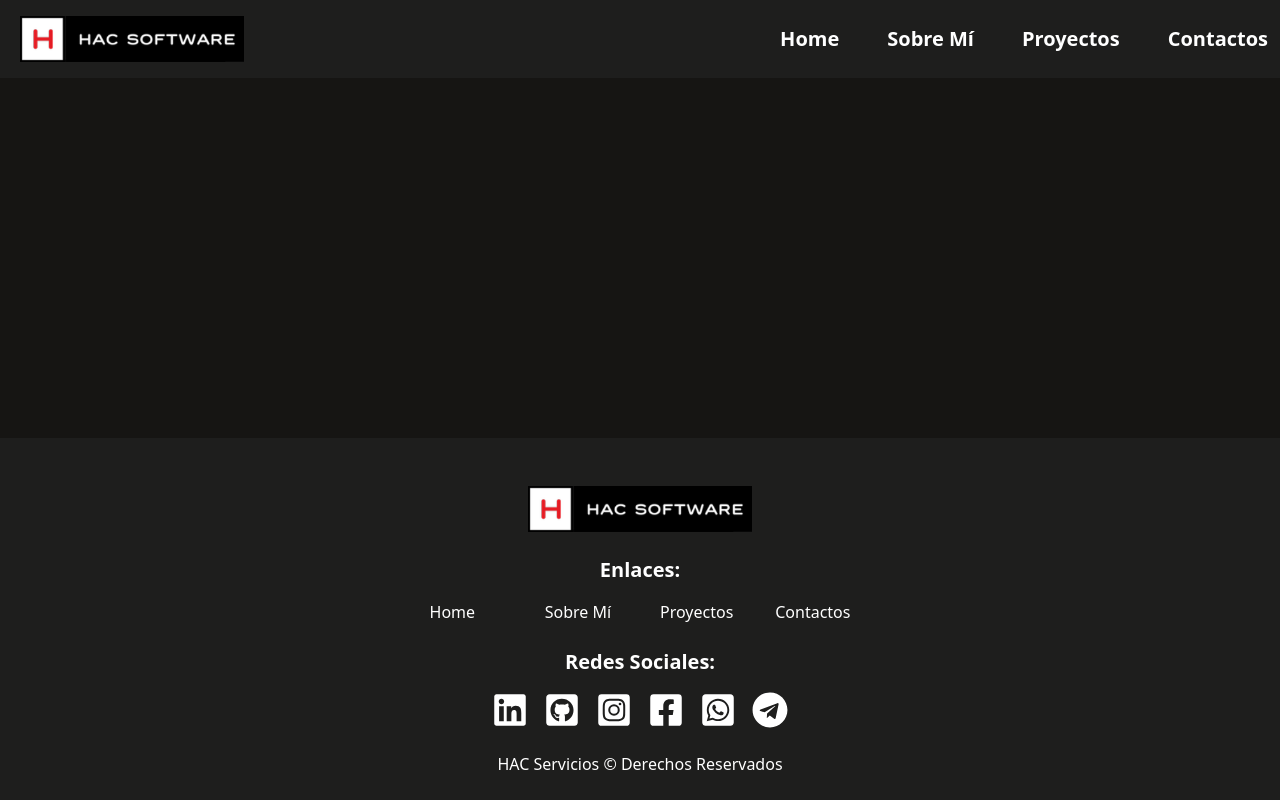
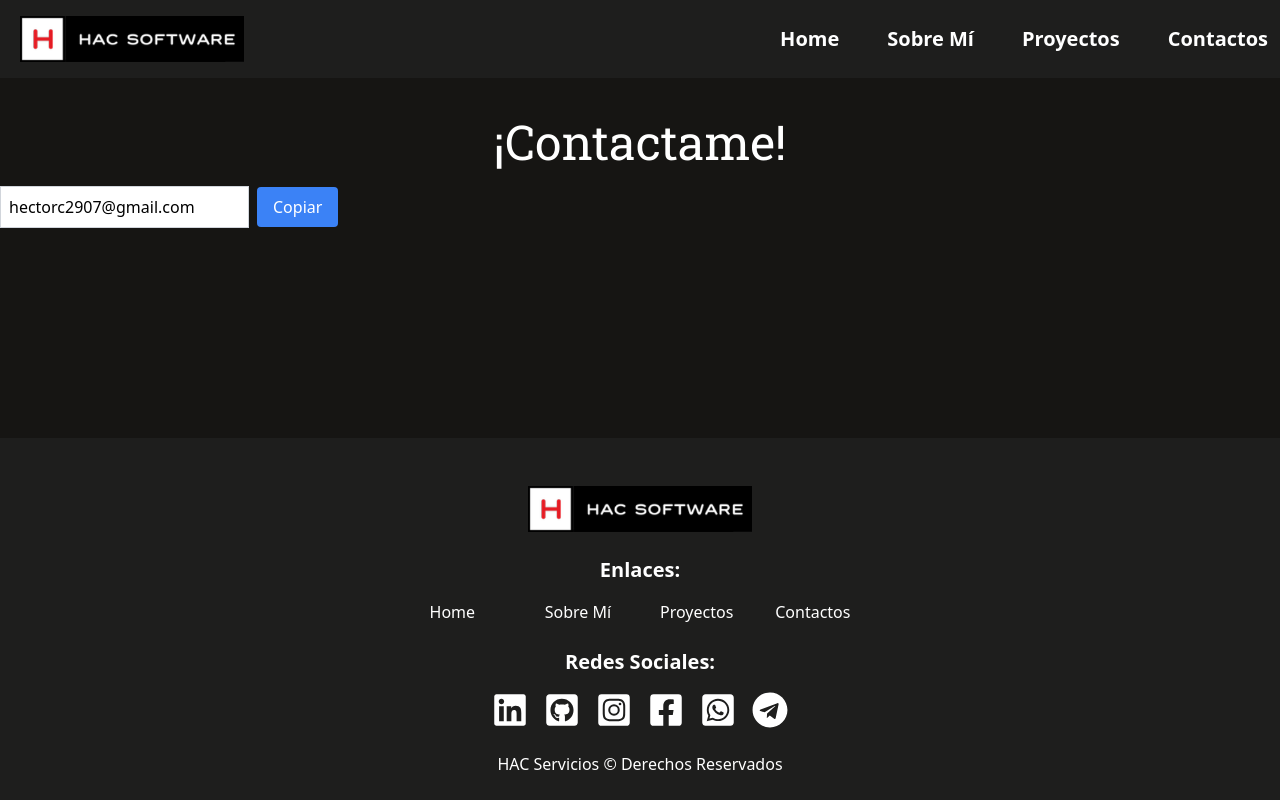
Before and after one commit to hectorc2907/portfolio-hector-clessi, a React (Vite) app: page /contact in a window 1280 px wide. Built offline with nearby package versions, Linux system fonts and the light colour scheme; a web font is replaced by a local one.

Commit message:
comenzamos con la pagina de contacto

```diff
--- a/src/components/pages/ContactComponents/ContactPage.jsx
+++ b/src/components/pages/ContactComponents/ContactPage.jsx
@@ -1,9 +1,44 @@
 import Meta from "../../ui/Meta";
+import { motion } from "framer-motion";
 
 const ContactPage = () => {
+  const email = "hectorc2907@gmail.com";
+
+  const handleCopy = () => {
+    navigator.clipboard.writeText(email);
+    alert(`¡Correo copiado!`);
+  };
+
   return (
     <>
       <Meta title="Contactos" />
+      <div className="text-white flex flex-col items-center gap-10">
+        <div className="container grid grid-cols-1 gap-5">
+          <motion.h1
+            initial={{ opacity: 0, y: 20 }}
+            animate={{ opacity: 1, y: 0 }}
+            transition={{ duration: 1, delay: 0.5 }}
+            className="text-center font-roboto text-5xl pt-10"
+          >
+            ¡Contactame!
+          </motion.h1>
+          <div className="flex items-center">
+            <input
+              type="text"
+              value={email}
+              readOnly
+              className="border border-gray-300 text-black p-2 mr-2"
+              style={{ minWidth: "200px" }}
+            />
+            <button
+              onClick={handleCopy}
+              className="bg-blue-500 hover:bg-blue-700 text-white py-2 px-4 rounded"
+            >
+              Copiar
+            </button>
+          </div>
+        </div>
+      </div>
     </>
   );
 };
```
